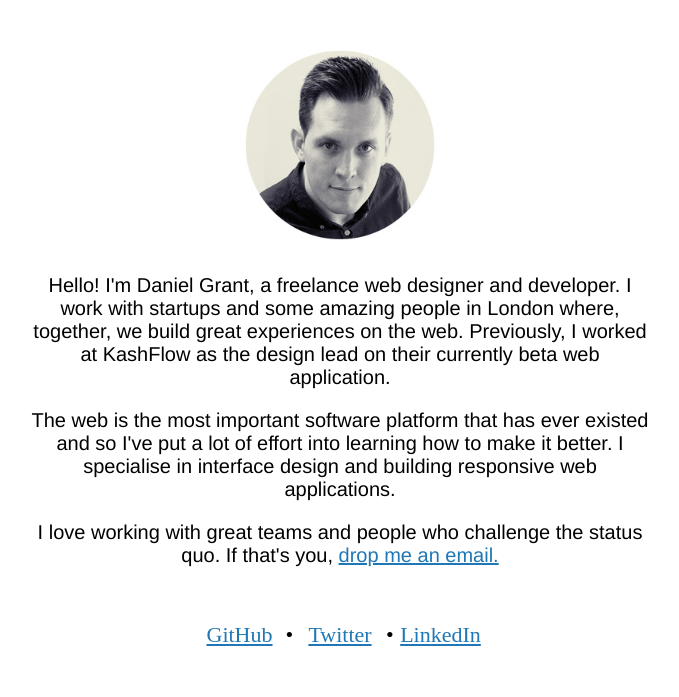
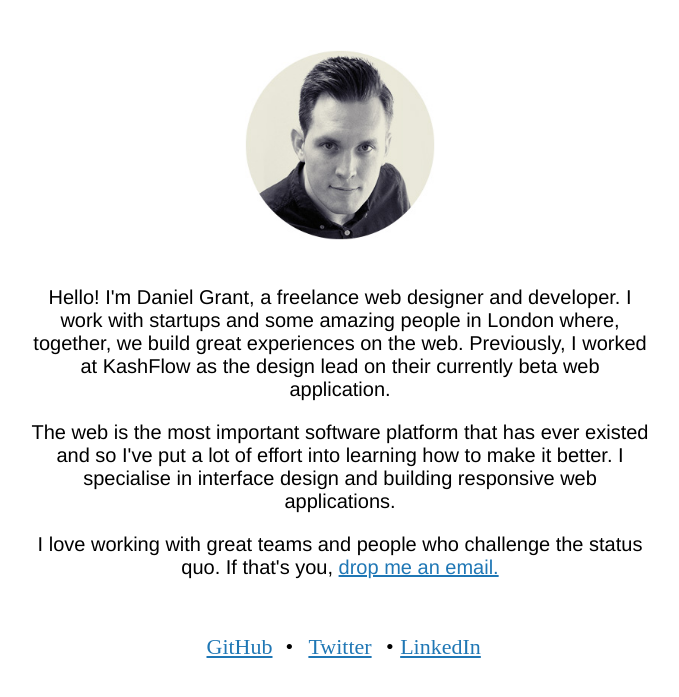
Before and after one commit to djgrant/djgrant.github.io, a Jekyll site: the page built from index.html, in a window 1280 px wide. Shown: the top 697 px of the page, without its empty margins (300-979 px from the left). Built offline with Jekyll 4.4.1, drawn with Linux system fonts in a browser that asks for light colours; Markdown is read by kramdown in place of the engine named in the settings.

Commit message:
Update common.css

```diff
--- a/css/common.css
+++ b/css/common.css
@@ -672,7 +672,7 @@ html {
 /* line 1, /Users/daniel/.dropbox-two/Dropbox/Sites/danielgrant.im/sass/views/_home.sass */
 .avatar {
   max-width: 190px;
-  margin: 30px auto;
+  margin: 30px auto 42px;
 }
 
 /* line 5, /Users/daniel/.dropbox-two/Dropbox/Sites/danielgrant.im/sass/views/_home.sass */
```
